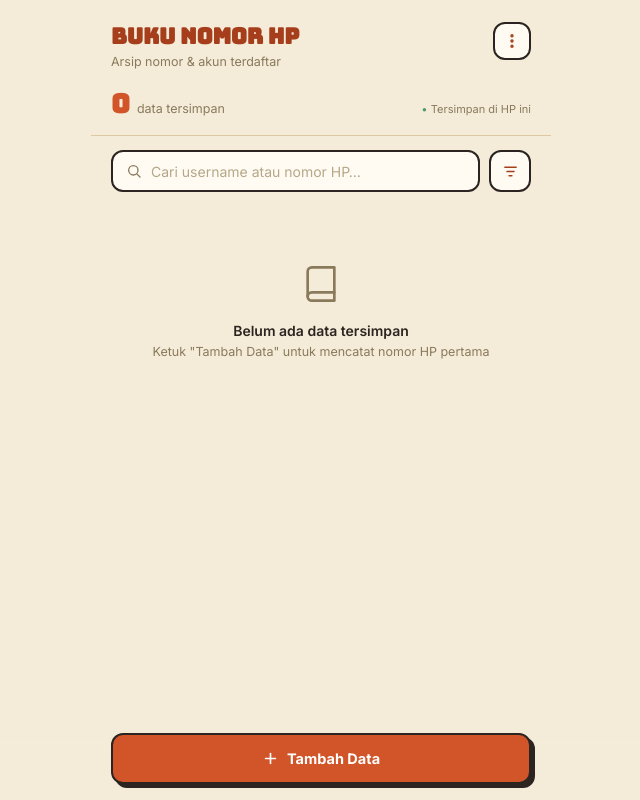
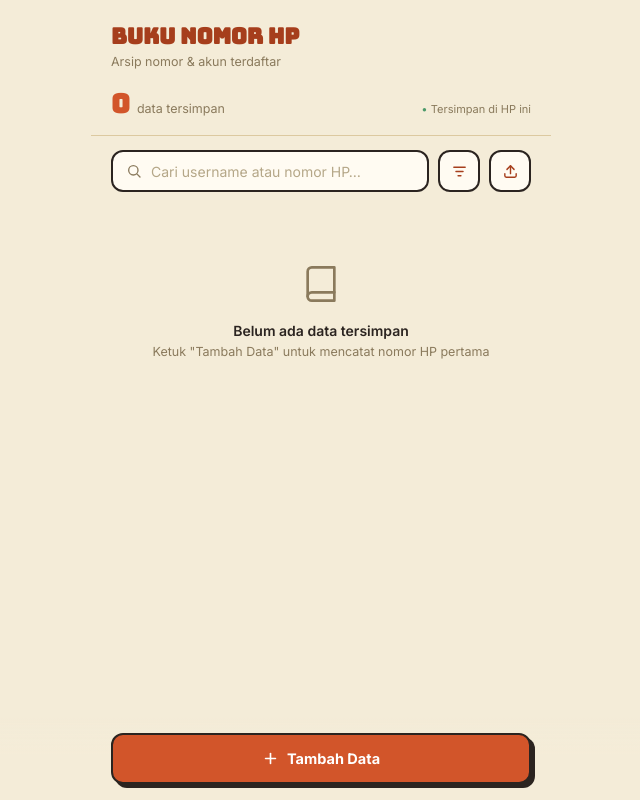
Before and after one commit to prozext012/data-no, a plain HTML site: page index.html in a window 1280 px wide. Shown: the whole page, without its empty margins (319-959 px from the left). Drawn offline with Linux system fonts and the light colour scheme.

Commit message:
Add files via upload

```diff
--- a/index.html
+++ b/index.html
@@ -67,14 +67,6 @@
     color:var(--burnt-deep); letter-spacing:-0.01em;
   }
   .topbar p{font-size:12.5px; color:var(--ink-soft); margin-top:3px;}
-  .icon-btn{
-    width:38px; height:38px; border-radius:12px; border:2px solid var(--ink);
-    background:var(--card); display:flex; align-items:center; justify-content:center;
-    cursor:pointer; flex-shrink:0;
-  }
-  .icon-btn svg{width:18px; height:18px; stroke:var(--burnt-deep);}
-  .icon-btn:active{background:var(--danger-soft);}
-
   /* ---------- Summary ---------- */
   .summary{
     padding:6px 20px 14px; display:flex; align-items:baseline; justify-content:space-between;
@@ -288,9 +280,6 @@
       <h1>Buku Nomor HP</h1>
       <p>Arsip nomor & akun terdaftar</p>
     </div>
-    <button class="icon-btn" id="menuBtn" aria-label="Menu backup">
-      <svg viewBox="0 0 24 24" fill="none" stroke-width="2" stroke-linecap="round"><circle cx="12" cy="5" r="1.3"></circle><circle cx="12" cy="12" r="1.3"></circle><circle cx="12" cy="19" r="1.3"></circle></svg>
-    </button>
   </div>
 
   <div class="summary">
@@ -309,6 +298,9 @@
     <button class="filter-btn" id="filterBtn" aria-label="Filter">
       <svg viewBox="0 0 24 24" fill="none" stroke-width="2" stroke-linecap="round" stroke-linejoin="round"><line x1="4" y1="6" x2="20" y2="6"></line><line x1="7" y1="12" x2="17" y2="12"></line><line x1="10" y1="18" x2="14" y2="18"></line></svg>
       <span class="filter-badge" id="filterBadge" hidden>0</span>
+    </button>
+    <button class="filter-btn" id="menuBtn" aria-label="Backup data">
+      <svg viewBox="0 0 24 24" fill="none" stroke-width="2" stroke-linecap="round" stroke-linejoin="round"><path d="M12 15V4"></path><path d="M7 9l5-5 5 5"></path><path d="M4 15v3a2 2 0 0 0 2 2h12a2 2 0 0 0 2-2v-3"></path></svg>
     </button>
   </div>
 
```
